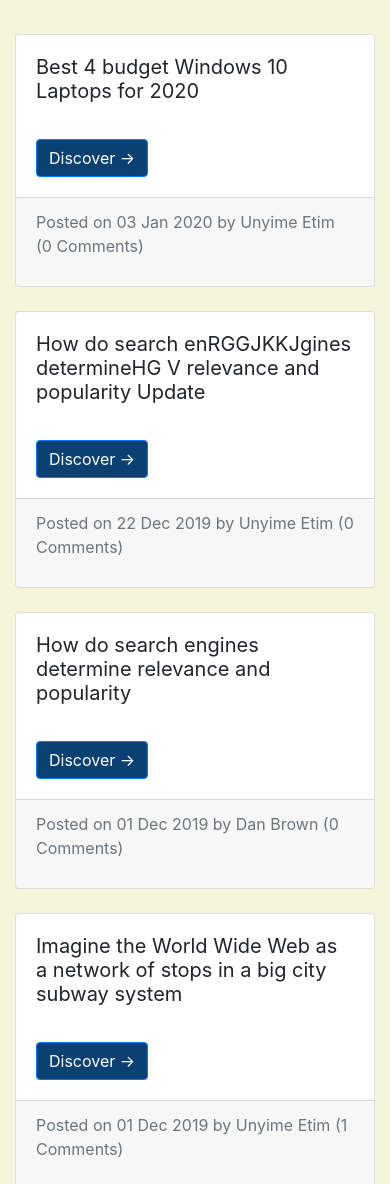
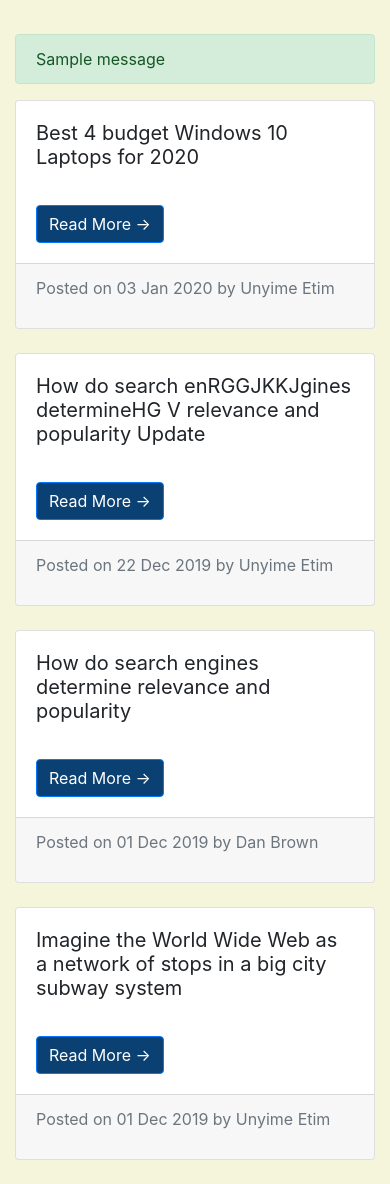
Before and after one commit to unyime1/my-blog, a Flask app: page / in a window 390 px wide. Shown: the part 56-1240 px from the top of the page. Run offline with Flask 2, Linux system fonts and the light colour scheme; data comes from the database, SQL or seed files in the repository; tables that the repository leaves empty hold one stand-in row (values such as "Sample post"); one stand-in notice (Sample message) is shown; parts of the project's set-up code (start-up, migrations or seed data) failed here and were passed over; some libraries are stand-ins or nearby versions; grey boxes are pictures that could not be loaded.

Commit message:
Added comment moderation

```diff
--- a/blog/posts/routes.py
+++ b/blog/posts/routes.py
@@ -36,7 +36,7 @@ def article(slug):
         comment = Comment(name=bleach.clean(form.name.data), website=bleach.clean(form.website.data), content=bleach.clean(form.content.data), post_id=posts.id)
         db.session.add(comment)
         db.session.commit()
-        flash('Your comment has been published','success')
+        flash('Hi, thanks for your letting us know your thought! We have just received your comment and it has been submitted to our moderators for review.','success')
         return redirect(url_for('main.home'))
     return render_template('article.html', posts=posts, form=form, title=posts.title, post=post)
 
--- a/blog/templates/index.html
+++ b/blog/templates/index.html
@@ -1,17 +1,33 @@
 {% extends 'layout.html' %}
 {% block content %}
+
+
+
+  <div class="row">
+    <div class="col-md-12">
+      {% with messages = get_flashed_messages(with_categories=true) %}  <!-- store flashed messages and their categories in the variable messages-->
+        {% if messages %}   <!-- if there is a flash message -->
+          {% for category, message in messages %} <!-- loop through the messages and their categories -->
+              <div class="alert alert-{{ category }}">
+                  {{ message }}   <!-- print the messages with the bootstrap themed category -->
+              </div>
+          {% endfor %}
+        {% endif %}
+      {% endwith %}
+    </div>
+  </div>
 
   {% for post in posts %}
     <div class="card mb-4">
       <div class="card-body">
         <h5 class="card-title my-post-card">{{post.title | safe}}</h5>
         <p class="card-text"></p>
-        <a href="{{url_for('posts.article', slug=post.slug)}}" class="btn btn-primary my-post-btn">Discover &rarr;</a>
+        <a href="{{url_for('posts.article', slug=post.slug)}}" class="btn btn-primary my-post-btn">Read More &rarr;</a>
       </div>
       <div class="card-footer text-muted">
       <p>
         Posted on {{ post.date_posted.strftime('%d %b %Y') }} by
-        {{post.author | safe}} ({{post.comment.count()}} Comments)
+        {{post.author | safe}}
       </p>
       </div>
     </div>
```
Also changed, not shown: blog/templates/article.html (+5 -2 lines).
